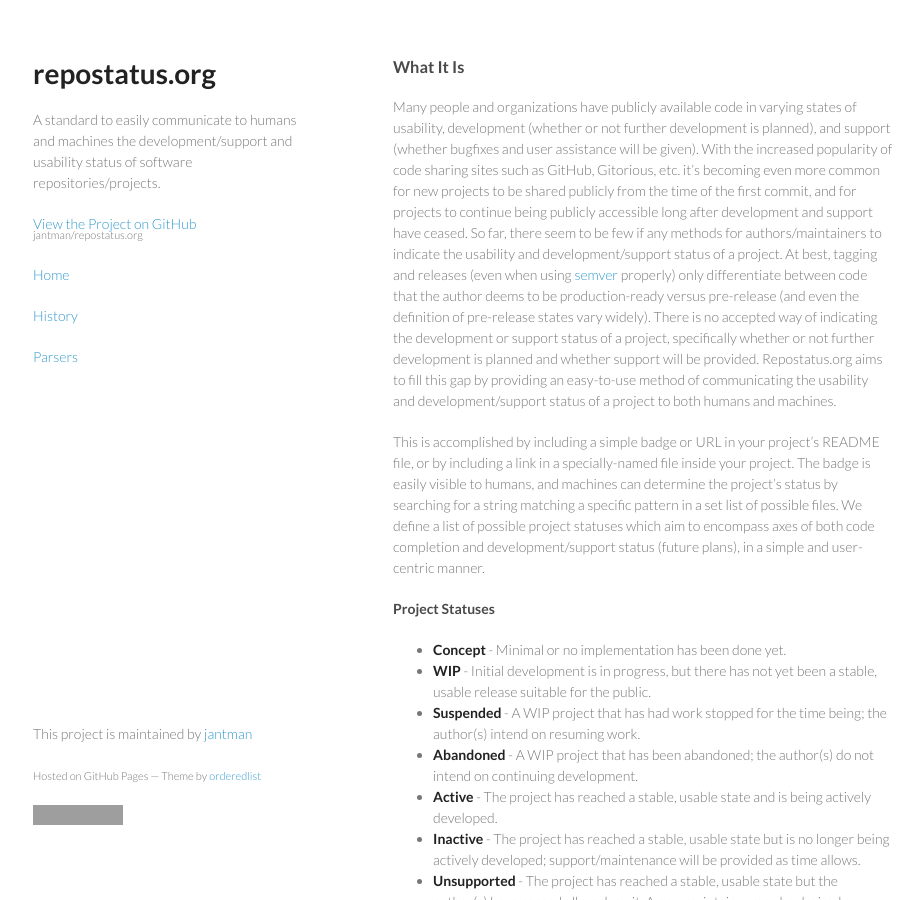
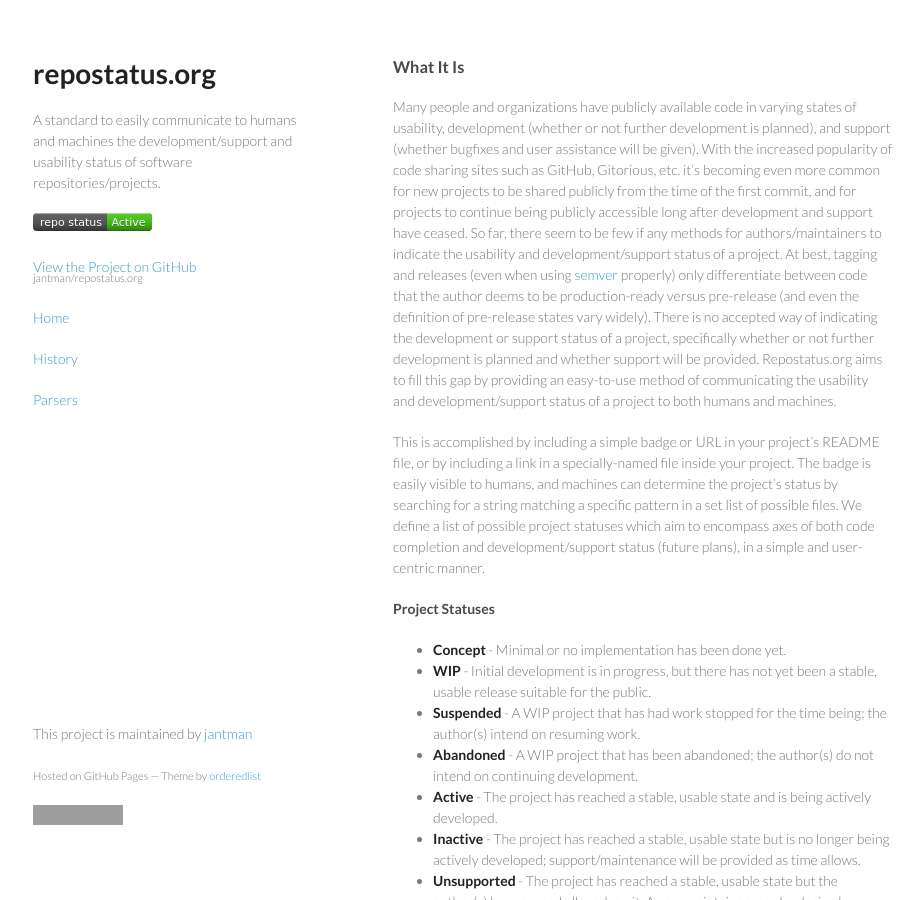
Before and after one commit to jantman/repostatus.org, a Jekyll site: the page built from index.md, in a window 1280 px wide and 900 px high. Shown: the whole window, without its empty margins (177-1100 px from the left). Built offline with Jekyll 4.4.1, drawn with Linux system fonts in a browser that asks for light colours; grey boxes are pictures that could not be loaded.

Commit message:
update broken links

```diff
--- a/_layouts/minimal.html
+++ b/_layouts/minimal.html
@@ -17,12 +17,12 @@
       <header>
         <h1>repostatus.org</h1>
         <p>A standard to easily communicate to humans and machines the development/support and usability status of software repositories/projects.</p>
-
+	<p><a href="http://www.repostatus.org/#active"><img src="http://www.repostatus.org/badges/0.1.0/active.svg" alt="Project Status: Active - The project has reached a stable, usable state and is being actively developed." /></a></p>
         <p class="view"><a href="https://github.com/jantman/repostatus.org">View the Project on GitHub <small>jantman/repostatus.org</small></a></p>
 
 	<p class="view"><a href="/">Home</a></p>
-	<p class="view"><a href="/history/">History</a></p>
-	<p class="view"><a href="/parsers/">Parsers</a></p>
+	<p class="view"><a href="/history">History</a></p>
+	<p class="view"><a href="/parsers">Parsers</a></p>
 
       </header>
       <section>
```
